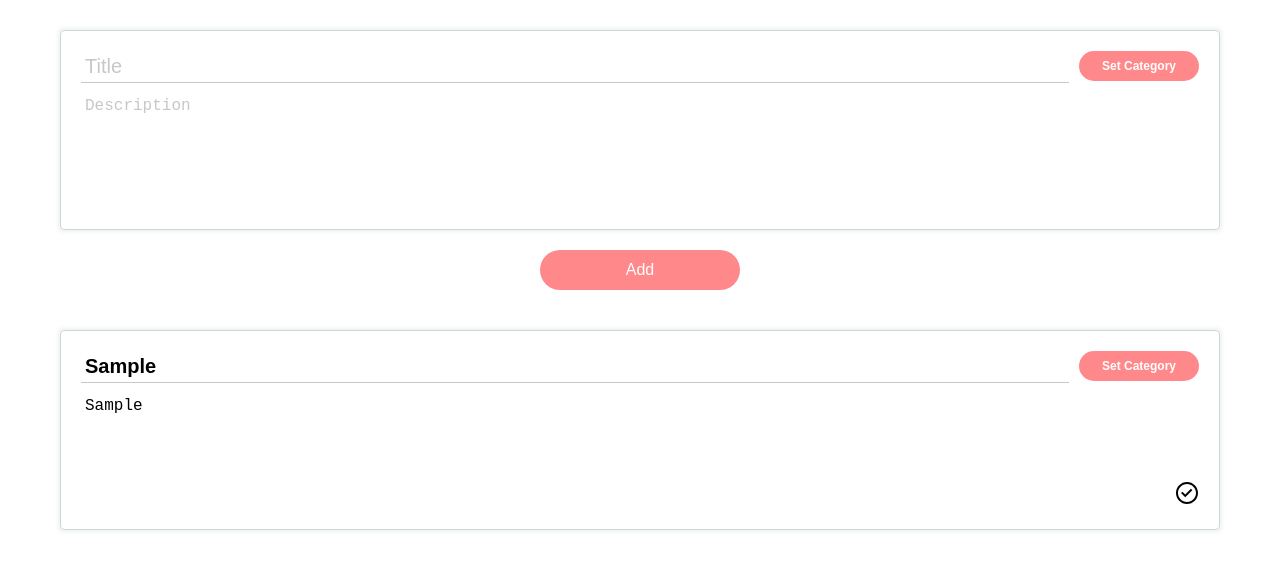
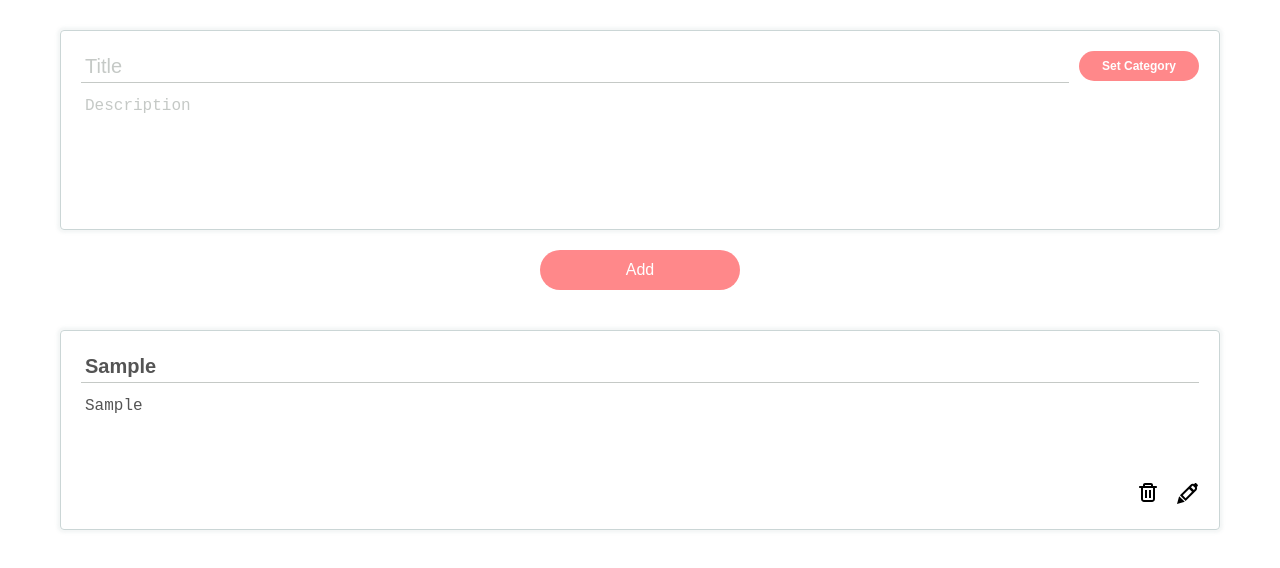
Before and after one commit to MakotoTatsumi/summary, a Next.js app: page / in a window 1280 px wide. Both pictures are taken after typing "Sample", "Sample" into the empty fields and a click on the button "Add". Shown: the top 568 px of the page. Built offline with nearby package versions, Linux system fonts and the light colour scheme.

Commit message:
update: localstorageに追加する処理たちを追加

```diff
--- a/src/components/atoms/Select/Select.tsx
+++ b/src/components/atoms/Select/Select.tsx
@@ -1,5 +1,5 @@
 import { useSelect } from "downshift"
-import { VFC } from "react"
+import { MouseEventHandler, VFC } from "react"
 import styled, { css } from "styled-components"
 
 import { Colors } from "@/styles/colors"
@@ -26,7 +26,8 @@ export const Select: VFC<SelectType> = (props) => {
   /**
    * カテゴリをリセット
    */
-  const categoryReset = () => {
+  const categoryReset: MouseEventHandler<HTMLSpanElement> = (event) => {
+    event.stopPropagation()
     onSelect("")
     reset()
   }
@@ -34,10 +35,10 @@ export const Select: VFC<SelectType> = (props) => {
   return (
     <Root>
       <CategoryButton isActive={isOpen}>
-        <StyledButton disabled={!isEdit} type="button" {...getToggleButtonProps()}>
+        <StyledButton disabled={isEdit} type="button" {...getToggleButtonProps()}>
           {selectedValue || DEFAULT_CATEGORY_TEXT}
         </StyledButton>
-        {selectedItem && <Close onClick={categoryReset}>✗</Close>}
+        {!isEdit && selectedItem && <Close onClick={categoryReset}>✗</Close>}
       </CategoryButton>
       <StyledUl isActive={isOpen} {...getMenuProps()}>
         {isOpen &&
--- a/src/components/molecules/Card/Card.tsx
+++ b/src/components/molecules/Card/Card.tsx
@@ -1,8 +1,9 @@
-import { VFC } from "react"
+import { useState, VFC } from "react"
 import styled from "styled-components"
 
 import { IconCheck } from "@components/atoms/Icons/IconCheck"
 import { IconPen } from "@components/atoms/Icons/IconPen"
+import { IconTrash } from "@components/atoms/Icons/IconTrash"
 import { Select } from "@components/atoms/Select"
 import { CardType } from "@components/molecules/Card/Card.type"
 
@@ -17,25 +18,56 @@ export const Card: VFC<CardType> = (props) => {
     handleChangeTextarea,
     handleChangeTitle,
     handleSelect,
+    handleDeleteCardData,
   } = props
+
+  const [isCardEdit, setIsCardEdit] = useState(isEdit)
+
+  const handleEditStart = () => setIsCardEdit(false)
+  const handleEditDone = () => {
+    setIsCardEdit(true)
+  }
+  const handleDeleteCard = () => {
+    if (handleDeleteCardData) handleDeleteCardData()
+  }
 
   return (
     <Root>
       <InputWrapper>
-        <StyledInput disabled={!isEdit} placeholder="Title" value={titleValue} onChange={handleChangeTitle} />
-        {(isEdit || categoryName) && (
-          <Select selectList={categoriesData} onSelect={handleSelect} isEdit={isEdit} selectedValue={categoryName} />
+        <StyledInput disabled={isCardEdit} placeholder="Title" value={titleValue} onChange={handleChangeTitle} />
+        {(!isCardEdit || categoryName) && (
+          <Select
+            selectList={categoriesData}
+            onSelect={handleSelect}
+            isEdit={isCardEdit}
+            selectedValue={categoryName}
+          />
         )}
       </InputWrapper>
       <StyledTextarea
-        disabled={!isEdit}
+        disabled={isCardEdit}
         placeholder="Description"
         value={textareaValue}
         onChange={handleChangeTextarea}
       />
       {!isInitialCard && (
         <Edit>
-          <EditIcon>{isEdit ? <IconCheck /> : <IconPen />}</EditIcon>
+          <EditIcon>
+            {!isCardEdit ? (
+              <div onClick={handleEditDone}>
+                <IconCheck />
+              </div>
+            ) : (
+              <EditIconNotEdditing>
+                <div onClick={handleDeleteCard}>
+                  <IconTrash />
+                </div>
+                <div onClick={handleEditStart}>
+                  <IconPen />
+                </div>
+              </EditIconNotEdditing>
+            )}
+          </EditIcon>
         </Edit>
       )}
     </Root>
@@ -105,3 +137,8 @@ const Edit = styled.div`
 const EditIcon = styled.div`
   cursor: pointer;
 `
+
+const EditIconNotEdditing = styled.div`
+  display: flex;
+  gap: 15px;
+`
--- a/src/components/molecules/Card/Card.type.ts
+++ b/src/components/molecules/Card/Card.type.ts
@@ -22,4 +22,5 @@ export type CardType = {
   handleChangeTitle: AnyFunction
   handleChangeTextarea: AnyFunction
   handleSelect: AnyFunction
+  handleDeleteCardData?: AnyFunction
 }
--- a/src/components/template/Home/Home.tsx
+++ b/src/components/template/Home/Home.tsx
@@ -1,3 +1,4 @@
+import { VFC } from "react"
 import styled from "styled-components"
 
 import { Button } from "@components/atoms/Button"
@@ -5,11 +6,21 @@ import { Card } from "@components/molecules/Card"
 import { DEFAULT_CATEGORY } from "@components/template/Home/const/category"
 import { useCardDataList } from "@components/template/Home/hooks/useCardDataList"
 import { useInitCardData } from "@components/template/Home/hooks/useInitCardData"
+import { HomeProps } from "@components/template/Home/modules/Home.type"
 
-export const Home = () => {
+export const Home: VFC<HomeProps> = (props) => {
+  const { initData } = props
+
   const { initCardData, resetInitCard, initCardHandlerProps, initCardValueProps } = useInitCardData()
-  const { cardDataList, setCardDataList, cardHandlerProps } = useCardDataList()
+  const {
+    cardDataList,
+    setCardDataList,
+    cardHandlerProps: { handleChangeTitle, handleChangeTextarea, handleSelect, handleDeleteCardWithPrompt },
+  } = useCardDataList(initData)
 
+  /**
+   * 新規カードを追加時の処理
+   */
   const handleAddNewCard = () => {
     setCardDataList((prev) => [initCardData, ...prev])
     resetInitCard()
@@ -18,28 +29,25 @@ export const Home = () => {
   return (
     <Root>
       <AddNewCard>
-        <Card
-          isInitialCard
-          isEdit
-          categoriesData={[...DEFAULT_CATEGORY]}
-          {...initCardValueProps}
-          {...initCardHandlerProps}
-        />
+        <Card isInitialCard categoriesData={[...DEFAULT_CATEGORY]} {...initCardValueProps} {...initCardHandlerProps} />
         <ButtonWrapper>
           <Button onClick={handleAddNewCard}>Add</Button>
         </ButtonWrapper>
       </AddNewCard>
 
       <CardList>
-        {cardDataList.map((data) => (
-          <CardListItem key={data.id}>
+        {cardDataList.map(({ id, title, content, category }) => (
+          <CardListItem key={id}>
             <Card
               isEdit
               categoriesData={[...DEFAULT_CATEGORY]}
-              titleValue={data.title}
-              textareaValue={data.content}
-              categoryName={data.category}
-              {...cardHandlerProps}
+              titleValue={title}
+              textareaValue={content}
+              categoryName={category}
+              handleChangeTitle={handleChangeTitle(id)}
+              handleChangeTextarea={handleChangeTextarea(id)}
+              handleSelect={handleSelect(id)}
+              handleDeleteCardData={handleDeleteCardWithPrompt(id)}
             />
           </CardListItem>
         ))}
--- a/src/components/template/Home/hooks/useCardDataList/index.ts
+++ b/src/components/template/Home/hooks/useCardDataList/index.ts
@@ -1,15 +1,20 @@
 import produce from "immer"
-import { useState } from "react"
+import { useEffect, useState } from "react"
 
 import { CardData } from "@/domain/cardData"
 import { CategoryDataType } from "@/domain/category"
 import { HandleChangeCardData } from "@components/template/Home/hooks/useCardDataList/types"
+import { setLocalStorage } from "@components/template/Home/modules/setLocalStorage"
 
 /**
  * カードリスト内のデータを更新するための処理
  */
-export const useCardDataList = () => {
-  const [cardDataList, setCardDataList] = useState<CardData[]>([])
+export const useCardDataList = (initData: CardData[]) => {
+  const [cardDataList, setCardDataList] = useState<CardData[]>(initData)
+
+  useEffect(() => {
+    setLocalStorage(cardDataList)
+  }, [cardDataList])
 
   /**
    * titleとcontentの値を更新するためのハンドラ
@@ -20,7 +25,7 @@ export const useCardDataList = () => {
   const handleChangeCardData: HandleChangeCardData = (key) => (id) => (event) => {
     setCardDataList((prev) => {
       const index = prev.findIndex((data) => data.id === id)
-      if (!index) return prev
+      if (index === -1) return prev
 
       return produce(prev, (draft) => {
         draft[index][key] = event.target.value
@@ -36,12 +41,23 @@ export const useCardDataList = () => {
   const handleChangeCategory = (id: string) => (selectItem: CategoryDataType) => {
     setCardDataList((prev) => {
       const index = prev.findIndex((data) => data.id === id)
-      if (!index) return prev
+      if (index === -1) return prev
 
       return produce(prev, (draft) => {
-        draft[index]["category"] = selectItem.value
+        draft[index]["category"] = selectItem?.value || ""
       })
     })
+  }
+
+  /**
+   * カードデータを削除するための処理
+   * @param id - CardDataのid
+   * @param selectItem - 選択されたカテゴリ
+   */
+  const handleDeleteCardWithPrompt = (id: string) => () => {
+    if (window.confirm("本当に削除しますか？")) {
+      setCardDataList((prev) => prev.filter((data) => data.id !== id))
+    }
   }
 
   return {
@@ -51,6 +67,7 @@ export const useCardDataList = () => {
       handleChangeTextarea: handleChangeCardData("content"),
       handleChangeTitle: handleChangeCardData("title"),
       handleSelect: handleChangeCategory,
+      handleDeleteCardWithPrompt,
     },
   }
 }
--- /dev/null
+++ b/src/components/template/Home/modules/Home.type.ts
@@ -0,0 +1,5 @@
+import { CardData } from "@/domain/cardData"
+
+export type HomeProps = {
+  initData: CardData[]
+}
--- a/src/pages/index.tsx
+++ b/src/pages/index.tsx
@@ -1,11 +1,24 @@
+import { useEffect, useState } from "react"
+
 import type { NextPage } from "next"
 
+import { CardData } from "@/domain/cardData"
 import { Home } from "@components/template/Home"
+import { LOCAL_STORAGE_DATA_KEY } from "@shared/const"
 
 const HomePage: NextPage = () => {
+  const [initData, setInitData] = useState<CardData[] | null>(null)
+
+  useEffect(() => {
+    const data = localStorage.getItem(LOCAL_STORAGE_DATA_KEY)
+    setInitData(JSON.parse(data || "[]"))
+  }, [])
+
+  if (!initData) return null
+
   return (
     <div>
-      <Home />
+      <Home initData={initData} />
     </div>
   )
 }
```
